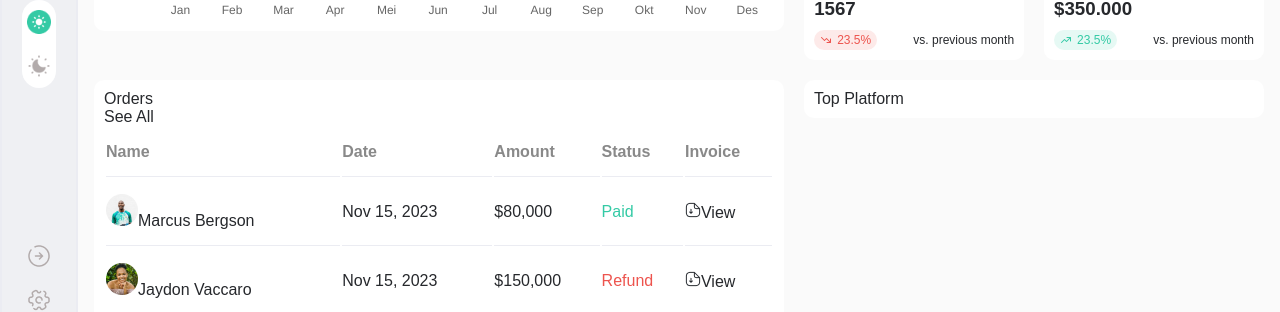
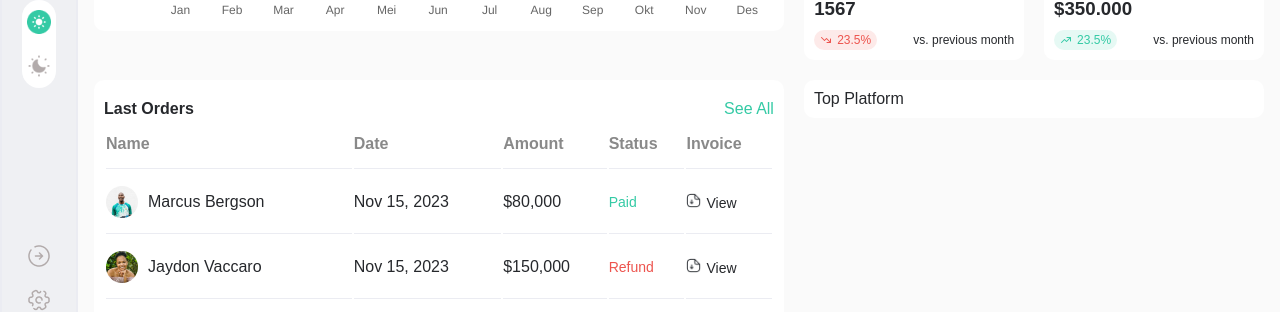
Before and after one commit to bezbrain/geepay-task, a React (Vite) app: page / in a window 1280 px wide. Shown: the part 600-912 px from the top of the page. Built offline with nearby package versions, Linux system fonts and the light colour scheme.

Commit message:
Worked on the last order section

```diff
--- a/src/components/dashboard/orders/orderCard/orderCard.jsx
+++ b/src/components/dashboard/orders/orderCard/orderCard.jsx
@@ -1,17 +1,18 @@
 import React from "react";
 import { orderIcon } from "../../../../assets/icons/orderIcon";
+import styles from "./orderCard.module.css";
 
 const OrderCard = ({ orderImg, name, date, amount, status, statusCol }) => {
   return (
     <tr>
-      <td>
+      <td className={styles.order__personal}>
         <img src={orderImg} alt={name} />
         <span>{name}</span>
       </td>
       <td>{date}</td>
       <td>{amount}</td>
       <td className={statusCol}>{status}</td>
-      <td>
+      <td className={styles.order__invoice}>
         <img src={orderIcon} alt="view" />
         <span>View</span>
       </td>
--- /dev/null
+++ b/src/components/dashboard/orders/orderCard/orderCard.module.css
@@ -0,0 +1,17 @@
+.order__personal {
+  display: flex;
+  align-items: center;
+  gap: 10px;
+}
+
+.order__invoice {
+  /* border: 2px solid red; */
+}
+
+.order__invoice > span {
+  font-size: 14px;
+  margin-left: 5px;
+}
+.order__invoice > img {
+  width: 15px;
+}
--- a/src/components/dashboard/orders/orders.jsx
+++ b/src/components/dashboard/orders/orders.jsx
@@ -15,7 +15,7 @@ const Orders = () => {
   return (
     <div className={styles.orders__con}>
       <header>
-        <p>Orders</p>
+        <p>Last Orders</p>
         <p>See All</p>
       </header>
 
--- a/src/components/dashboard/orders/orders.module.css
+++ b/src/components/dashboard/orders/orders.module.css
@@ -1,10 +1,21 @@
 .orders__con {
   /* border: 2px solid red; */
   background-color: #fff;
-  padding: 10px;
+  padding: 20px 10px;
   border-radius: 10px;
   width: 60%;
   height: fit-content;
+}
+
+.orders__con > header {
+  display: flex;
+  justify-content: space-between;
+}
+.orders__con > header > p:first-child {
+  font-weight: 600;
+}
+.orders__con > header > p:last-child {
+  color: #34caa5;
 }
 
 .order__table {
@@ -33,8 +44,10 @@ td {
 
 .status__paid {
   color: #34caa5;
+  font-size: 14px;
 }
 
 .status__refund {
   color: #ed544e;
+  font-size: 14px;
 }
--- a/src/components/sharedLayouts/header/head/header.module.css
+++ b/src/components/sharedLayouts/header/head/header.module.css
@@ -3,7 +3,7 @@
   display: flex;
   align-items: center;
   justify-content: space-between;
-  background-color: #eff0f3;
+  background-color: #f5f6f7;
   padding: 1rem 20px;
   gap: 20px;
   border-bottom: 2px solid #ebecf2;
```
